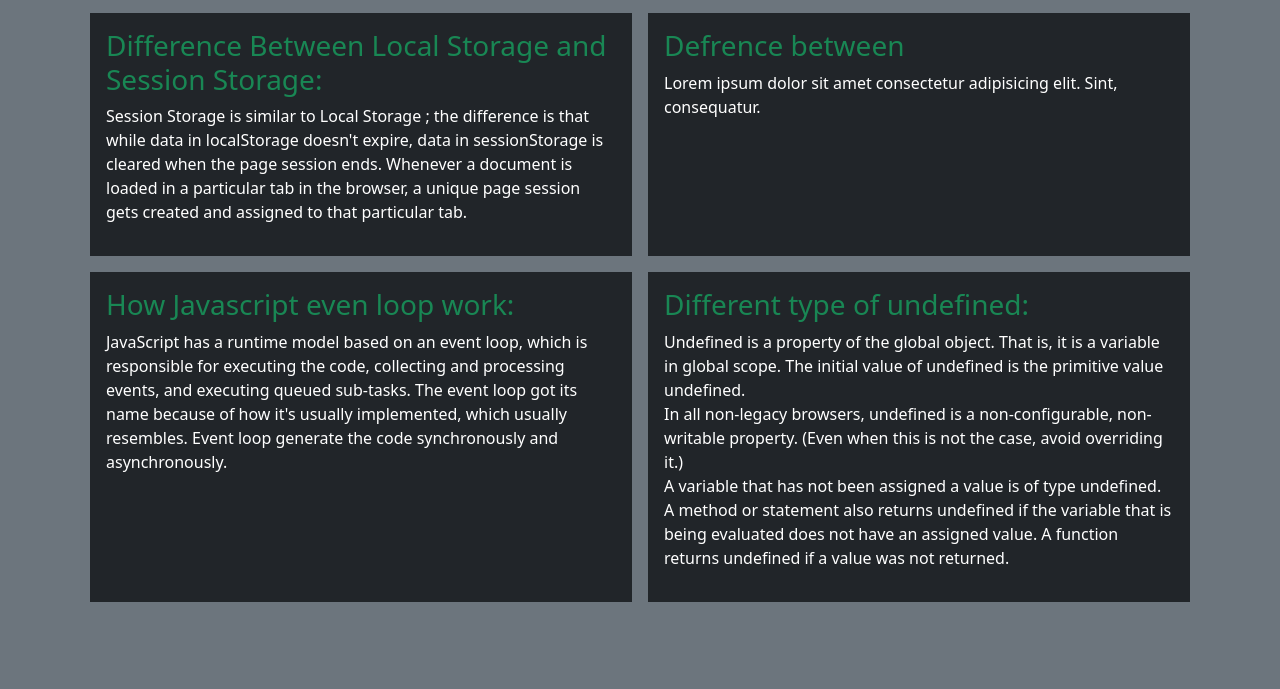
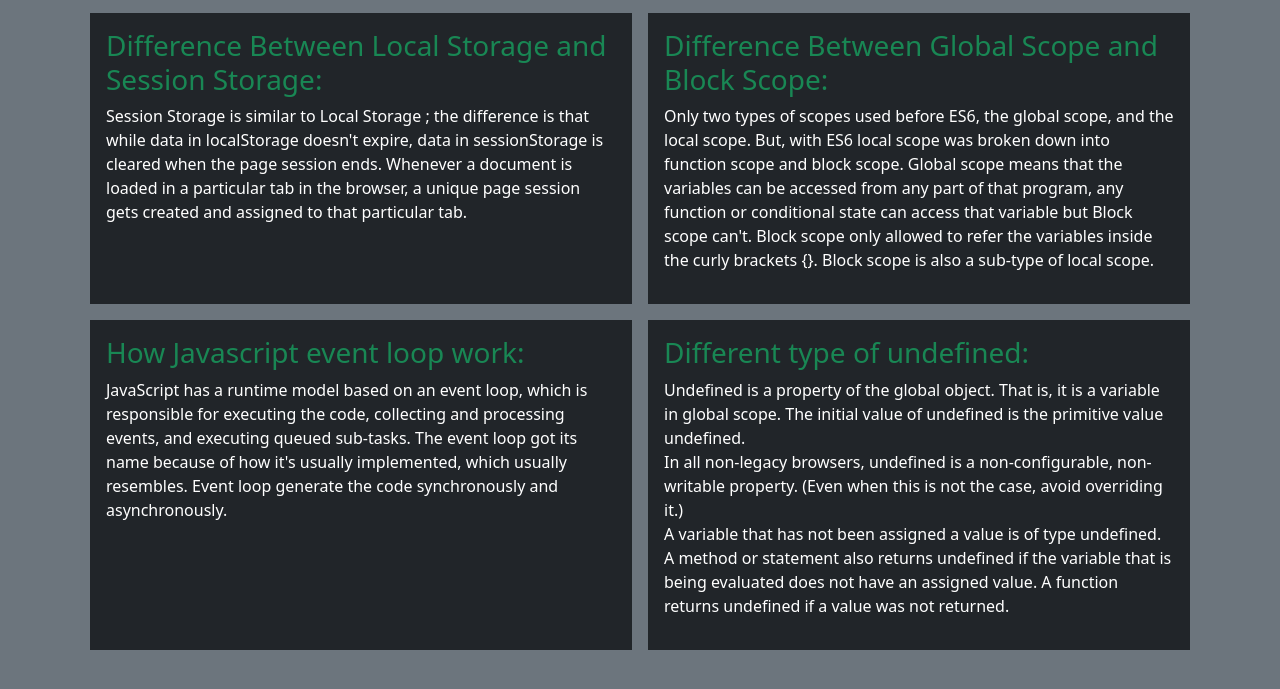
Before and after one commit to Jeet1272/type_monster_debug, a plain HTML site: page blog.html in a window 1280 px wide. Shown: the part 99-788 px from the top of the page. Drawn offline with nearby package versions, Linux system fonts and the light colour scheme.

Commit message:
Final commit

```diff
--- a/blog.html
+++ b/blog.html
@@ -25,13 +25,18 @@
                     particular tab.</p>
             </div>
             <div div class="p-3 w-50 bg-dark m-2">
-                <h3 class="fw-semibold text-success">Defrence between </h3>
-                <p>Lorem ipsum dolor sit amet consectetur adipisicing elit. Sint, consequatur.</p>
+                <h3 class="fw-semibold text-success">Difference Between Global Scope and Block Scope: </h3>
+                <p>Only two types of scopes used before ES6, the global scope, and the local scope. But, with ES6 local
+                    scope was broken down into function scope and block scope. Global scope means that the variables can
+                    be accessed from any part of that program, any function or conditional state can access that
+                    variable but Block scope can't. Block scope only allowed to refer the variables inside the curly
+                    brackets {}. Block scope is also a sub-type of local scope.
+                </p>
             </div>
         </section>
         <section class="d-flex">
             <div div class="p-3 w-50 bg-dark m-2">
-                <h3 class="fw-semibold text-success"> How Javascript even loop work:</h3>
+                <h3 class="fw-semibold text-success"> How Javascript event loop work:</h3>
                 <p>JavaScript has a runtime model based on an event loop, which is responsible for executing the code,
                     collecting and processing events, and executing queued sub-tasks. The event loop got its name
                     because of how it's usually implemented, which usually resembles. Event loop generate the code
```
